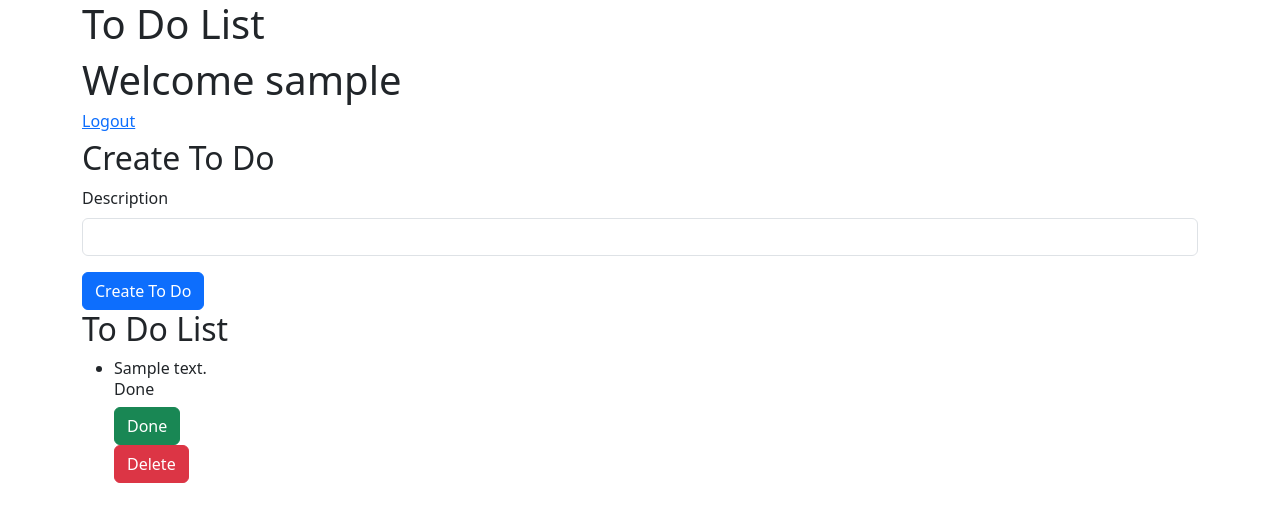
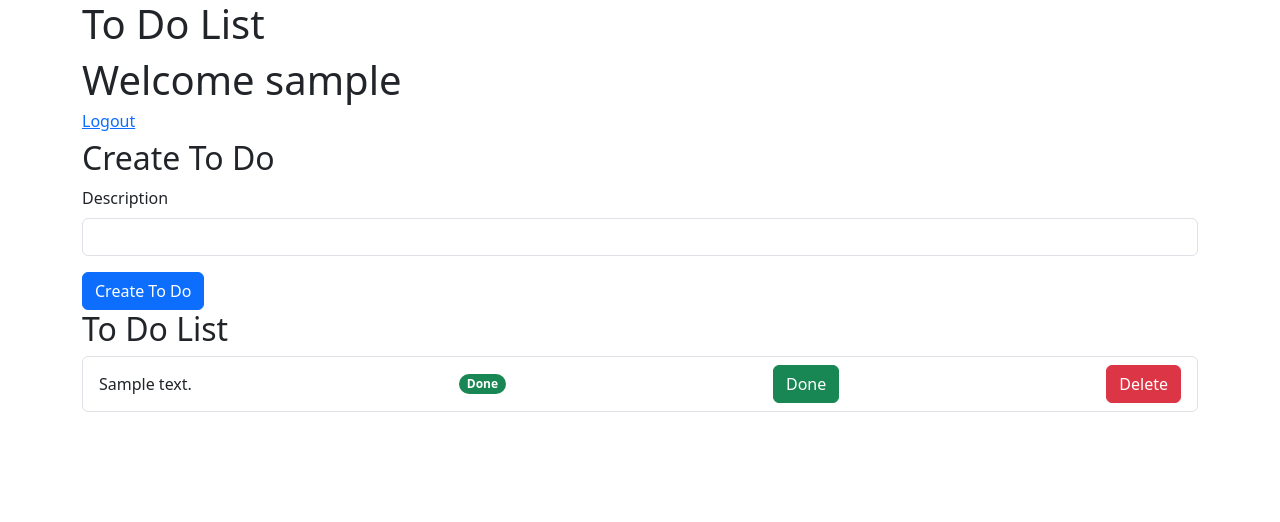
Before and after one commit to betofleitass/to-do-list-flask, a Flask app: template app/templates/index.html in a window 1280 px wide. Shown: the top 522 px of the page. Run offline with Flask 3, Linux system fonts and the light colour scheme; the visitor is signed in with stand-in values (Sample User, id 1); tables that the repository leaves empty hold one stand-in row (values such as "Sample post"); the template is opened without the code that fills it: values that come from a table or form of the project are taken from there, most other values are stand-ins (such as "Sample title", 1, 10 or a date in 2020); some libraries are stand-ins or nearby versions.

Commit message:
feat: update todo list ui

```diff
--- a/app/templates/base.html
+++ b/app/templates/base.html
@@ -22,7 +22,7 @@
         {% endblock head%}
     </head>
     <body>
-
+        <div class="">
             <!--Flash messages-->
             {% for category, message in get_flashed_messages(with_categories=True) %}
             <div class="alert alert-{{category}} alert-dismissible fade show" role="alert">
@@ -38,5 +38,6 @@
                 <!-- Optional JavaScript -->
                 {{ bootstrap.load_js() }}
             {% endblock %}
+        </div>
     </body>
 </html>
--- a/app/templates/index.html
+++ b/app/templates/index.html
@@ -23,7 +23,7 @@
             <!--My To Do list-->
             <div>
                 <h2>To Do List</h2>
-                <ul>
+                <ul class="list-group">
                     {% for todo in todo_list %}
                         {{macros.render_todo(todo, done_todo_form, delete_todo_form)}}
                     {% endfor %}
--- a/app/templates/macros.html
+++ b/app/templates/macros.html
@@ -2,12 +2,12 @@
 
 
 {% macro render_todo(todo, done_form, delete_form) %}
-    <li>
+    <li class="list-group-item d-flex justify-content-between align-items-center">
         {{todo.description}}
         {% if todo.done == False %}
-            <h6>Pending</h6>
+            <span class="badge bg-primary rounded-pill">Pending</span>
         {% else %}
-            <h6>Done</h6>
+            <span class="badge bg-success rounded-pill">Done</span>
         {% endif %}
 
         <!--Actions-->
```
Lines whose indentation alone changed are shown as unchanged.
